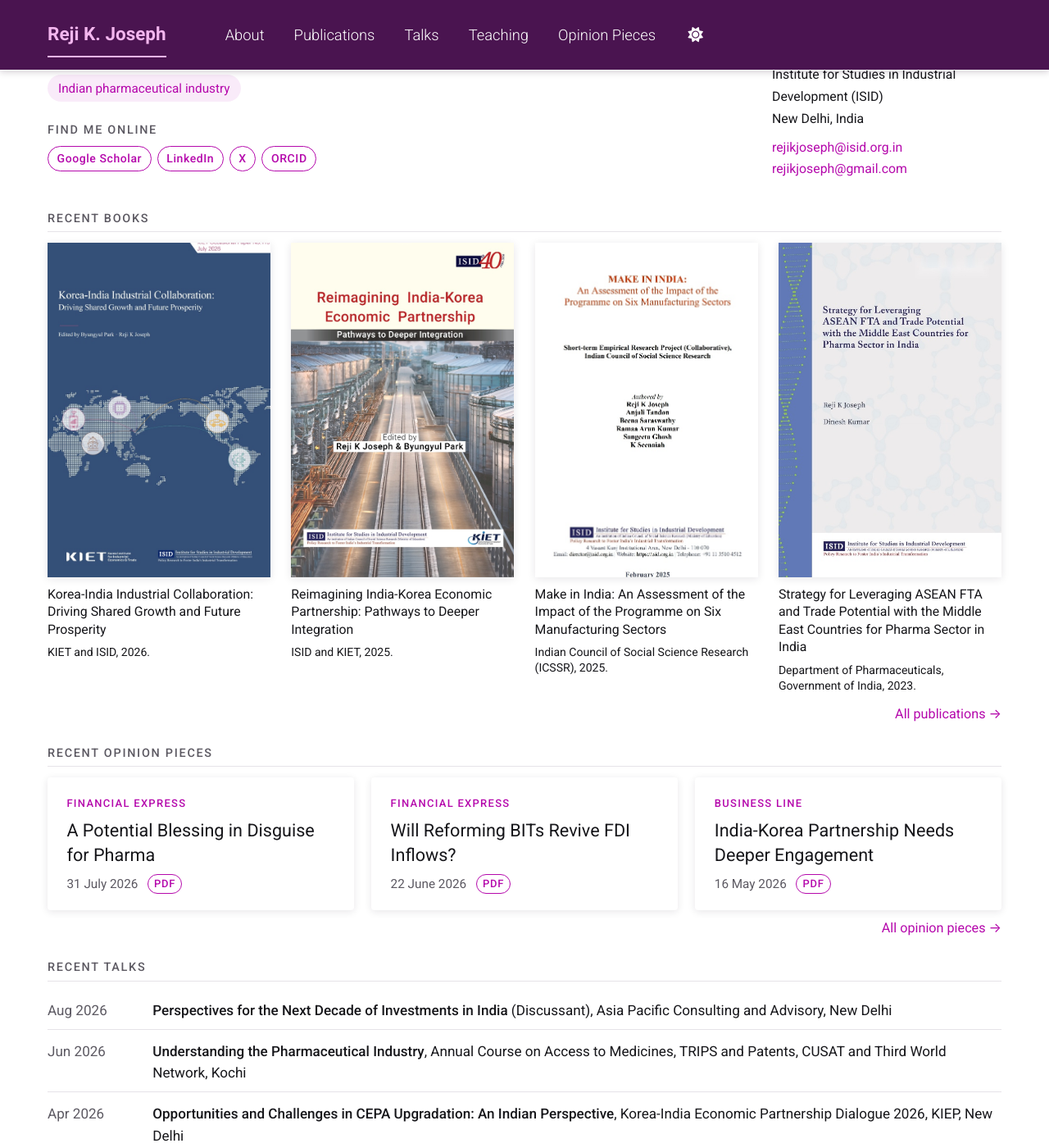
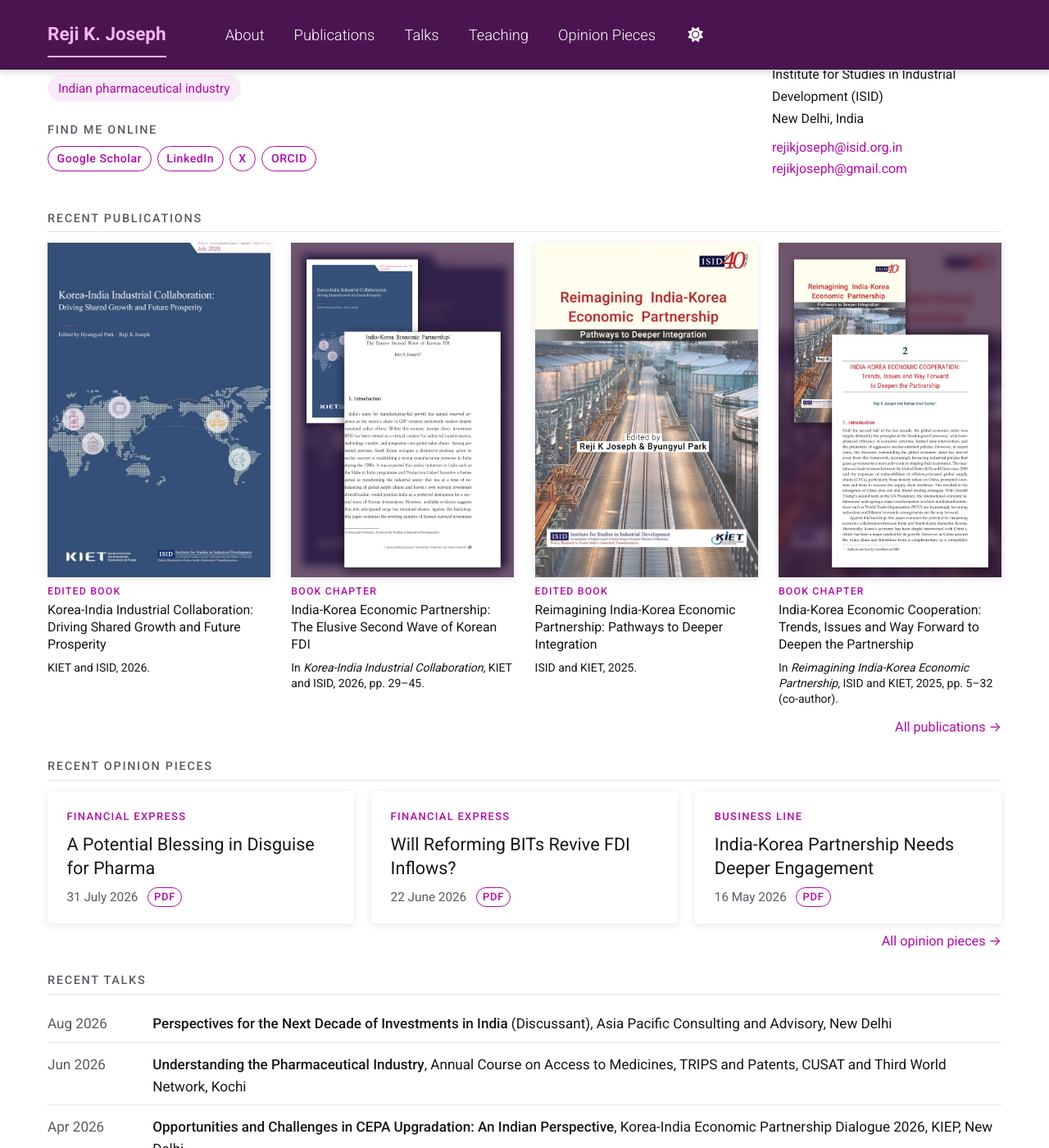
Before and after one commit to rejikjoseph/rejikjoseph.github.io, a Jekyll site: the page built from _pages/about.md, in a window 1280 px wide and 1400 px high, scrolled down 496 px. Shown: the whole window at 82% size. Built offline with Jekyll 4.4.1, drawn with Linux system fonts in a browser that asks for light colours; a style sheet for code colours, icons or effects is not loaded.

Commit message:
Add chapter thumbnails to Recent publications

```diff
--- a/_pages/about.md
+++ b/_pages/about.md
@@ -38,28 +38,32 @@ redirect_from:
   </div>
 </div>
 
-<h2 class="section-label">Recent books</h2>
+<h2 class="section-label">Recent publications</h2>
 
 <div class="book-grid book-grid--four">
   <div class="book">
     <a href="https://www.kiet.re.kr/en/pub/occapaperView?occapaper_no=110"><img src="/images/books/korea-india-industrial-collaboration-driving-share.jpg" alt="Cover of Korea-India Industrial Collaboration: Driving Shared Growth and Future Prosperity" loading="lazy"></a>
+    <p class="pub-type">Edited book</p>
     <p class="book-title"><a href="https://www.kiet.re.kr/en/pub/occapaperView?occapaper_no=110">Korea-India Industrial Collaboration: Driving Shared Growth and Future Prosperity</a></p>
     <p class="book-meta">KIET and ISID, 2026.</p>
   </div>
   <div class="book">
+    <a href="https://www.kiet.re.kr/en/pub/occapaperView?occapaper_no=110"><img src="/images/books/chapter-2026-elusive-second-wave-korean-fdi.jpg" alt="First page of the chapter India-Korea Economic Partnership: The Elusive Second Wave of Korean FDI" loading="lazy"></a>
+    <p class="pub-type">Book chapter</p>
+    <p class="book-title"><a href="https://www.kiet.re.kr/en/pub/occapaperView?occapaper_no=110">India-Korea Economic Partnership: The Elusive Second Wave of Korean FDI</a></p>
+    <p class="book-meta">In <em>Korea-India Industrial Collaboration</em>, KIET and ISID, 2026, pp. 29–45.</p>
+  </div>
+  <div class="book">
     <a href="https://isid.org.in/publication/reimagining-india-korea-economic-partnership-pathways-to-deeper-integration/"><img src="/images/books/reimagining-india-korea-economic-partnership-pathw.jpg" alt="Cover of Reimagining India-Korea Economic Partnership: Pathways to Deeper Integration" loading="lazy"></a>
+    <p class="pub-type">Edited book</p>
     <p class="book-title"><a href="https://isid.org.in/publication/reimagining-india-korea-economic-partnership-pathways-to-deeper-integration/">Reimagining India-Korea Economic Partnership: Pathways to Deeper Integration</a></p>
     <p class="book-meta">ISID and KIET, 2025.</p>
   </div>
   <div class="book">
-    <img src="/images/books/make-in-india-an-assessment-of-the-impact-of-the-p.jpg" alt="Cover of Make in India: An Assessment of the Impact of the Programme on Six Manufacturing Sectors" loading="lazy">
-    <p class="book-title">Make in India: An Assessment of the Impact of the Programme on Six Manufacturing Sectors</p>
-    <p class="book-meta">Indian Council of Social Science Research (ICSSR), 2025.</p>
-  </div>
-  <div class="book">
-    <a href="https://pharma-dept.gov.in/sites/default/files/Updated%20Strategy%20for%20Leveraging%20ASEAN%20FTA%20and%20trade%20potential%20with%20the%20Middle%20East%20Countries%20for%20Pharma%20Sector%20in%20India%20Final%20-%20ISID.pdf"><img src="/images/books/strategy-for-leveraging-asean-fta-and-trade-potent.jpg" alt="Cover of Strategy for Leveraging ASEAN FTA and Trade Potential with the Middle East Countries for Pharma Sector in India" loading="lazy"></a>
-    <p class="book-title"><a href="https://pharma-dept.gov.in/sites/default/files/Updated%20Strategy%20for%20Leveraging%20ASEAN%20FTA%20and%20trade%20potential%20with%20the%20Middle%20East%20Countries%20for%20Pharma%20Sector%20in%20India%20Final%20-%20ISID.pdf">Strategy for Leveraging ASEAN FTA and Trade Potential with the Middle East Countries for Pharma Sector in India</a></p>
-    <p class="book-meta">Department of Pharmaceuticals, Government of India, 2023.</p>
+    <a href="https://isid.org.in/publication/reimagining-india-korea-economic-partnership-pathways-to-deeper-integration/"><img src="/images/books/chapter-2025-india-korea-economic-cooperation.jpg" alt="First page of the chapter India-Korea Economic Cooperation: Trends, Issues and Way Forward to Deepen the Partnership" loading="lazy"></a>
+    <p class="pub-type">Book chapter</p>
+    <p class="book-title"><a href="https://isid.org.in/publication/reimagining-india-korea-economic-partnership-pathways-to-deeper-integration/">India-Korea Economic Cooperation: Trends, Issues and Way Forward to Deepen the Partnership</a></p>
+    <p class="book-meta">In <em>Reimagining India-Korea Economic Partnership</em>, ISID and KIET, 2025, pp. 5–32 (co-author).</p>
   </div>
 </div>
 <p class="more-link"><a href="/publications/">All publications →</a></p>
--- a/assets/css/main.scss
+++ b/assets/css/main.scss
@@ -271,3 +271,11 @@ html[data-theme="dark"] { --rj-bar: #2a0c2e; --rj-bar-fg: #f1e9f2; --rj-bar-acce
 /* Text selection colour */
 ::selection { background: rgba(181, 9, 172, 0.18); color: inherit; }
 ::-moz-selection { background: rgba(181, 9, 172, 0.18); color: inherit; }
+
+/* Recent publications (About): type label + text "cover" when no image */
+.book p.pub-type { margin-top: 0.7em; font-size: 0.68rem; font-weight: 500; letter-spacing: 0.1em; text-transform: uppercase; color: var(--rj-accent); }
+.book p.pub-type + .book-title { margin-top: 0.2em; }
+.pub-cover { display: flex; flex-direction: column; justify-content: center; gap: 1em; width: 100%; aspect-ratio: 2 / 3; padding: 12% 10%; box-sizing: border-box; background: linear-gradient(160deg, #4a1450 0%, #2a0c2e 100%); border-left: 6px solid var(--rj-accent); box-shadow: var(--rj-shadow); transition: box-shadow 0.2s ease, transform 0.2s ease; }
+.book a:hover .pub-cover { box-shadow: var(--rj-shadow-hover); transform: translateY(-2px); }
+.pub-cover-kind { font-size: 0.7rem; font-weight: 500; letter-spacing: 0.1em; text-transform: uppercase; color: #f3b6ee; }
+.pub-cover-title { font-size: 1.05rem; line-height: 1.35; font-weight: 400; color: #ffffff; }
```
Also changed, not shown: Claude outputs/chapter-thumbnails-preview.png (added), images/books/chapter-2025-india-korea-economic-cooperation.jpg (added), images/books/chapter-2026-elusive-second-wave-korean-fdi.jpg (added).
